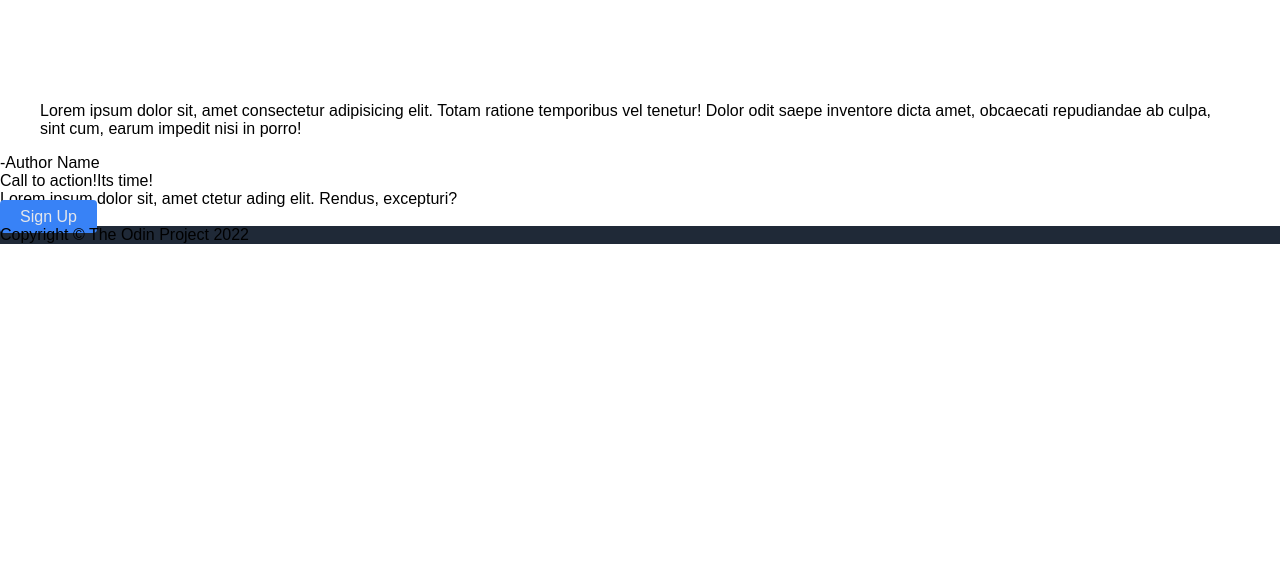
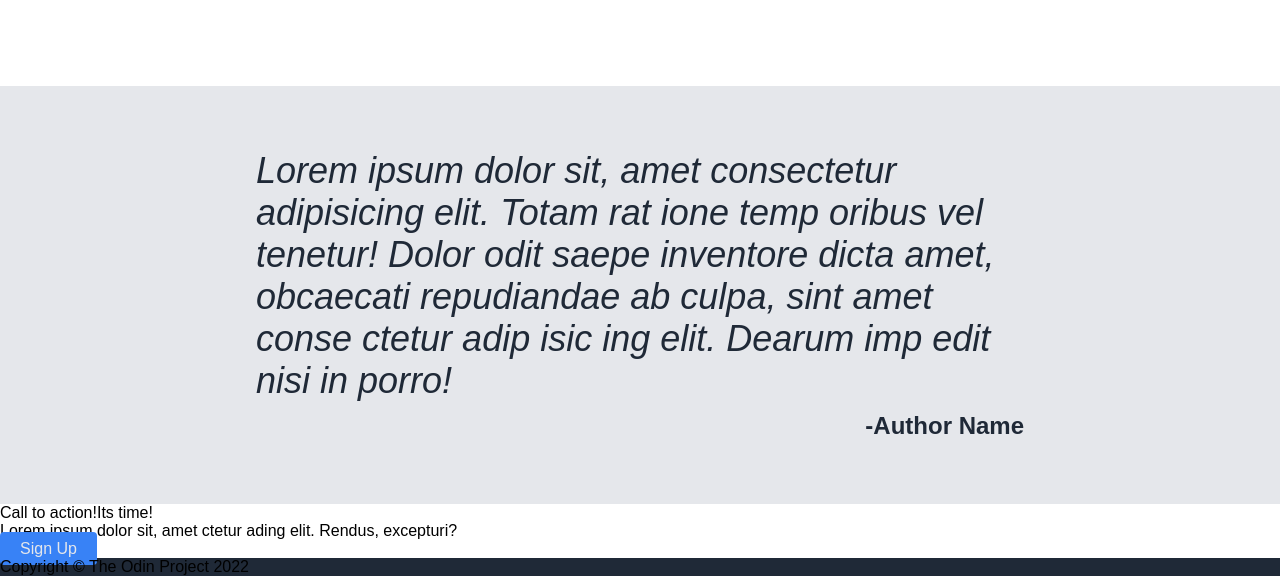
Before and after one commit to aim-t/top-landing-page, a plain HTML site: page index.html in a window 1280 px wide. Shown: the part 1257-1833 px from the top of the page. Before the commit the page ends 1501 px from the top, so only its background shows below. Drawn offline with Linux system fonts and the light colour scheme.

Commit message:
Finish testimonies section

```diff
--- a/index.html
+++ b/index.html
@@ -61,14 +61,12 @@
     </section>
 
     <section class="testimonies" id="testimony">
-        <div class="testimony-content">
-            <blockquote class="quote">Lorem ipsum dolor sit, amet consectetur adipisicing elit.
-                Totam ratione temporibus vel tenetur! Dolor odit saepe inventore dicta amet, obcaecati repudiandae ab culpa,
-                sint cum, earum impedit nisi in porro!
-            </blockquote>
-            <div class="author">-Author Name</div>
-        </div>
-
+        <blockquote class="quote">Lorem ipsum dolor sit, amet consectetur adipisicing elit.
+            Totam rat ione temp oribus vel tenetur! Dolor odit saepe inventore dicta amet, obcaecati repudiandae ab culpa,
+            sint amet conse ctetur adip isic ing elit.
+            Dearum imp edit nisi in porro!
+        </blockquote>
+        <div class="author">-Author Name</div>
     </section>
 
     <section class="call-to-action" id="cta">
--- a/styles.css
+++ b/styles.css
@@ -149,3 +149,25 @@ a{
 .card div{
     text-align: center;
 }
+
+    /*   Testimonies Section     */
+.testimonies{
+    background-color: var(--hero-subtext-clr);
+    font-size: var(--info-title-font);
+    color: var(--dark-bg);
+    font-weight: var(--quote-weight);
+    font-style: var(--quote-style);
+    display: flex;
+    flex-flow: column;
+    gap:10px;
+    padding: 5% 20%;
+}
+.quote{
+    margin: 0px;
+}
+.author{
+    font-size: 24px;
+    font-style: normal;
+    font-weight: bold;
+    align-self: flex-end;
+}
```
